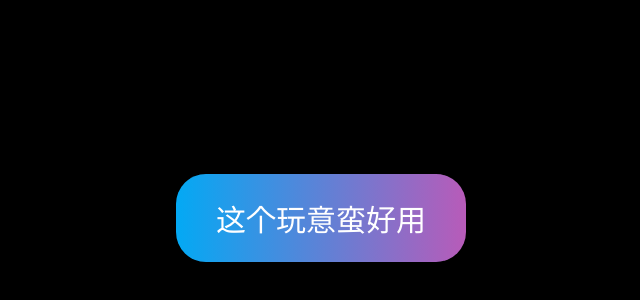
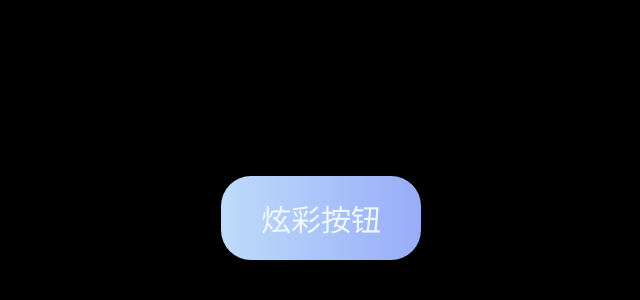
Before and after one commit to Qingwei-Z/CSS3_Demo, a plain HTML site: page 炫彩按钮/index.html in a window 1280 px wide. Shown: the part 182-482 px from the top of the page, without its empty margins (319-959 px from the left). Drawn offline with Linux system fonts and the light colour scheme.

Commit message:
炫彩按钮

```diff
--- a/炫彩按钮/index.html
+++ b/炫彩按钮/index.html
@@ -3,10 +3,10 @@
 <head>
     <meta charset="UTF-8">
     <meta name="viewport" content="width=device-width, initial-scale=1.0">
-    <title>编译中梦见未来</title>
+    <title>炫彩按钮</title>
     <link rel="stylesheet" href="style.css">
 </head>
 <body>
-    <a href="#">这个玩意蛮好用</a>
+    <a href="#">炫彩按钮</a>
 </body>
 </html>
--- a/炫彩按钮/style.css
+++ b/炫彩按钮/style.css
@@ -1,82 +1,70 @@
-* {
+*{margin: 0;
   padding: 0;
-    margin: 0;
 }
 
-body {
+body{
   width: 100vw;
   height: 100vh;
   display: flex;
   justify-content: center;
   align-items: center;
-    background-color: #000;
+  background-color: black;
 }
 
-a {
+a{
   position: relative;
-    padding: 22px 40px;
+  background-color: #000;
+  padding: 20px 40px;
   border-radius: 30px;
+  text-decoration: none;
+  color: aliceblue;
   font-size: 30px;
-    color: #FFF;
-    text-decoration: none;
-    /* 使用linear-gradient生成一个线性渐变的“背景图” */
-    background-image: linear-gradient(90deg, #03a9f4, #f441a5, #ffeb3b, #03a9f4);
+  /* linear-gradient */
+  /* 渐变  */
+  /* background-image: linear-gradient(angle, color-stop1, color-stop2); */
+  background-image: linear-gradient(90deg,#bedcfa,#98acf8,#b088f9,#da9ff9,#bedcfa);
   /* 放大背景图 */
-    background-size: 400%;
-    /* 这里是为了让a标签的背景显示在a::before的下面 */
-    z-index: 1;
+  background-size:400%;
+
 }
 
-a:hover {
+a:hover{
+  z-index: 1 ;
   /* 创建动画
-        动画名称show
-        执行时间8秒
-        线性
-        循环执行
-    */
+     动画名 时间 线性 循环  */
   animation: show 8s linear infinite;
 }
 
-/* 动画主体
-    从初始到结束，移动背景图的位置
+
+/* 背景炫光 */
+a::before{
+  position: absolute;
+  content: "";
+  top: -5px;
+  left: -5px;
+  bottom: -5px;
+  right: -5px;
+  background-size:400% ;
+  border-radius: 30px;
+/*   background-color: blue; */
+  background-image: linear-gradient(90deg,#bedcfa,#98acf8,#b088f9,#da9ff9,#bedcfa);
+  z-index: -1;
+  /* filter 用来定义可视效果
+       blur() 模糊效果
   */
+  filter: blur(20px);
+  opacity: 0;
+}
 
-@keyframes show {
-    0% {
+a:hover::before{
+  opacity: 1;
+  animation: show 8s linear infinite;
+}
+@keyframes show{
+  0%{
     background-position: 0%;
   }
-    100% {
+  100%{
     background-position: 400%;
   }
 }
-
-/* 创建背景炫光效果 */
-a::before{
-    position: absolute;
-    content: "";
-    top:-5px;
-    left:-5px;
-    right:-5px;
-    bottom:-5px;
-    /* 使用linear-gradient生成一个线性渐变的“背景图” */
-    background-image: linear-gradient(90deg, #03a9f4, #f441a5, #ffeb3b, #03a9f4);
-    /* 放大背景图 */
-    background-size: 400%;
-    border-radius: 40px;
-    z-index: -1;
-    filter: blur(20px);
-    /* 默认不显示 */
-    opacity: 0;
-}
-a:hover::before{
-    opacity: 1;
-    /* 背景炫光增加动画 */
-    /* 与按钮的动画保持一致 */
-    /* 创建动画
-        动画名称show
-        执行时间8秒
-        线性
-        循环执行
-    */
-    animation: show 8s linear infinite;
-}
```
Lines whose indentation alone changed are shown as unchanged.
